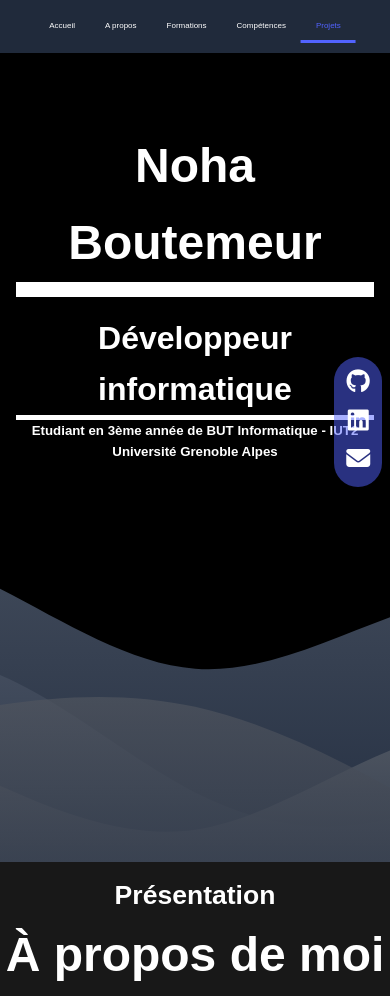
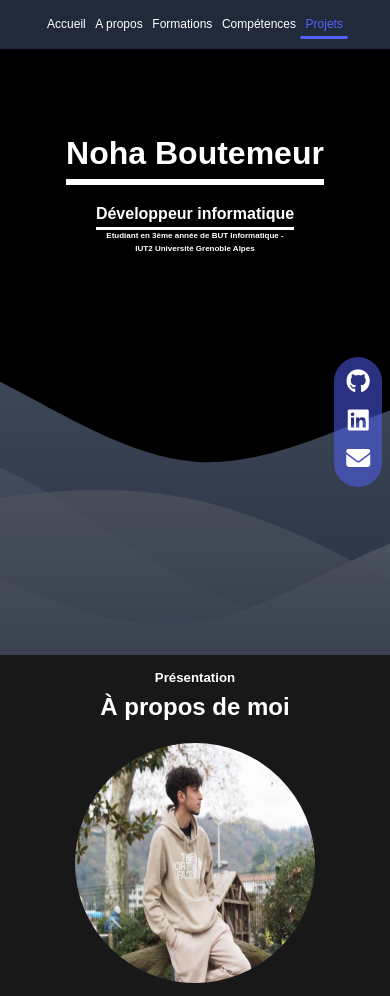
Before and after one commit to Noha-Boutemeur/portfolio, a website: page index.html in a window 390 px wide. Shown: the top 996 px of the page. Drawn offline with Linux system fonts and the light colour scheme; some packages are replaced by stand-ins of ours; a script that the page names is missing.

Commit message:
adding responsive

```diff
--- a/styles.css
+++ b/styles.css
@@ -592,6 +592,13 @@ body {
         justify-content: space-around;
     }
 
+    .project {
+        width: 40%;
+    }
+    .project.large{
+        width: 100%;
+    }
+
 }
 
 @media (max-width: 768px) {
@@ -613,6 +620,7 @@ body {
 
     .a-propos-title{
         margin-bottom: 1em;
+        font-size: 1em;
     }
 
     .a-propos-content img {
@@ -694,13 +702,34 @@ body {
     }
 }
 
+@media (max-width: 450px) {
+    .my-infos h1 {
+        font-size: 2em;
+        white-space: nowrap;
+        border-bottom: 0.2em solid white;
+    }
+
+    .my-infos h2 {
+        font-size: 1em;
+        white-space: nowrap;
+        border-bottom: 0.2em solid white;
+    }
+    .my-infos h5 {
+        font-size: 0.5em;
+        width: 60%;
+    }
+}
+
+
+
 
 @media (max-width: 400px) {
     .nav-bar{
         gap: 0;
     }
     .nav-bar .nav-link {
-        font-size: 0.5em;
+
+        padding: 0.4em;
     }
 
     .formation-item {
```
